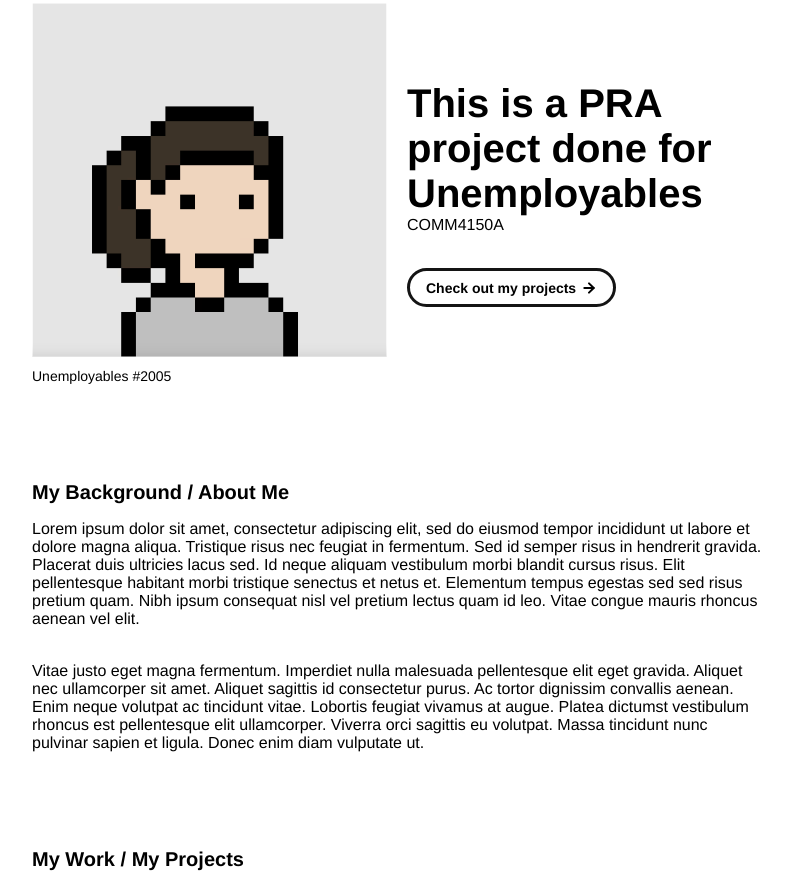
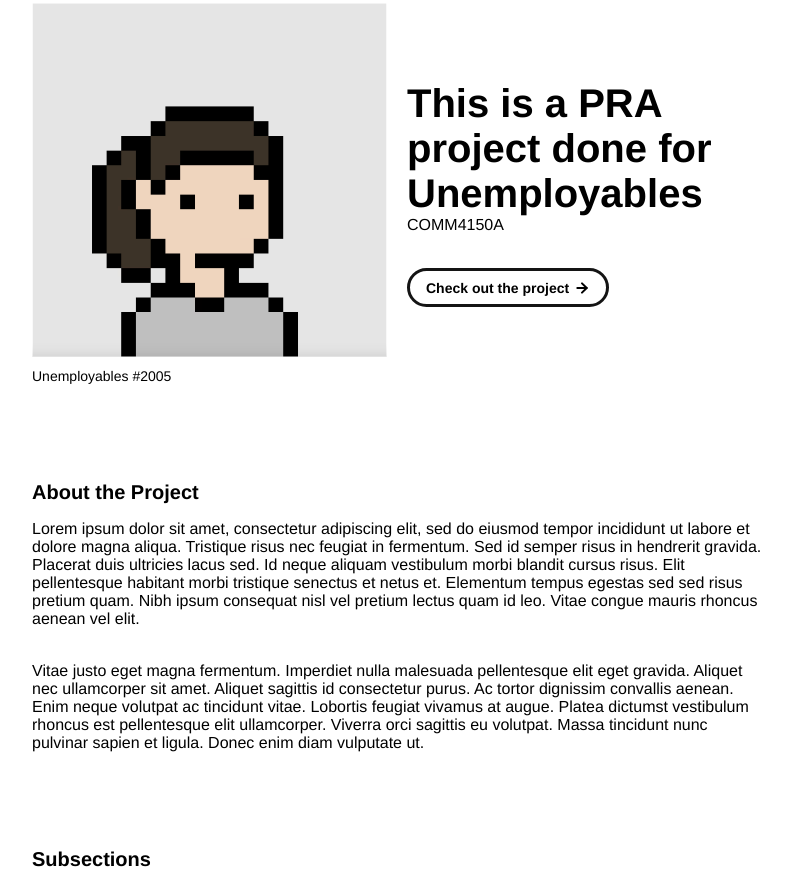
Before and after one commit to lesleylam/unemployables, a plain HTML site: page index.html in a window 1280 px wide. Shown: the part 222-1106 px from the top of the page, without its empty margins (243-1036 px from the left). Drawn offline with Linux system fonts and the light colour scheme; grey boxes are pictures that could not be loaded.

Commit message:
Update index.html

```diff
--- a/index.html
+++ b/index.html
@@ -69,7 +69,7 @@
               <div class="body-text"> COMM4150A </div>
             </div>
             <a class="button" id="my-work-link">
-              <span class="button-text">Check out my projects</span>
+              <span class="button-text">Check out the project</span>
               <image src="./assets/icons/arrow-right.svg" class="right-arrow-icon"/>
             </a>
         </div>
@@ -83,7 +83,7 @@
         - Add paragraphs using the <div class="body-text"></div> elements in the "about-section-content"
       -->
       <div id="about-section">
-        <span class="subheader-text">My Background / About Me</span>
+        <span class="subheader-text">About the Project</span>
         <div class="about-section-content">
           <div class="body-text">Lorem ipsum dolor sit amet, consectetur adipiscing elit, sed do eiusmod tempor incididunt ut labore et dolore magna aliqua. Tristique risus nec feugiat in fermentum. Sed id semper risus in hendrerit gravida. Placerat duis ultricies lacus sed. Id neque aliquam vestibulum morbi blandit cursus risus. Elit pellentesque habitant morbi tristique senectus et netus et. Elementum tempus egestas sed sed risus pretium quam. Nibh ipsum consequat nisl vel pretium lectus quam id leo. Vitae congue mauris rhoncus aenean vel elit.</div>
           <div class="body-text">Vitae justo eget magna fermentum. Imperdiet nulla malesuada pellentesque elit eget gravida. Aliquet nec ullamcorper sit amet. Aliquet sagittis id consectetur purus. Ac tortor dignissim convallis aenean. Enim neque volutpat ac tincidunt vitae. Lobortis feugiat vivamus at augue. Platea dictumst vestibulum rhoncus est pellentesque elit ullamcorper. Viverra orci sagittis eu volutpat. Massa tincidunt nunc pulvinar sapien et ligula. Donec enim diam vulputate ut.</div>
@@ -93,7 +93,7 @@
       <!-- PROJECTS / MY WORK SECTION -->
       <div id="my-work-section">
         <!-- TODO - Change the subheader-text to whatever you want the Projects section header to say -->
-        <span class="subheader-text">My Work / My Projects</span>
+        <span class="subheader-text">Subsections</span>
 
         <div class="projects-container">
           <!--
```
